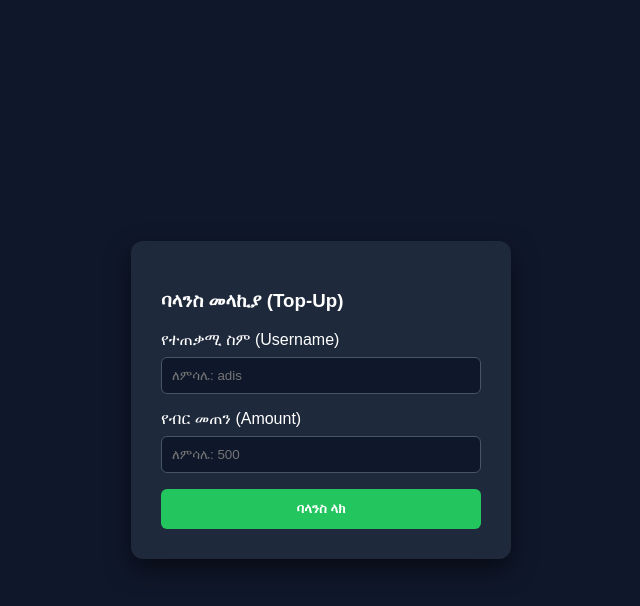
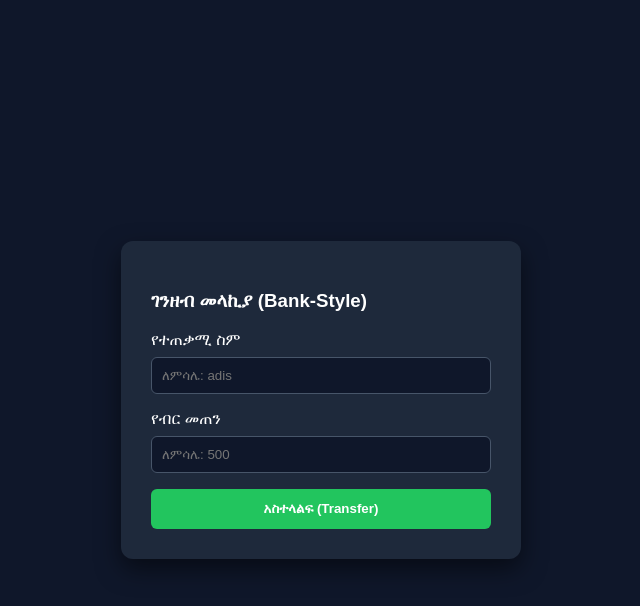
Before and after one commit to mikialtaye-ship-it/bingo-sync-api, a PHP site: page /admin_add_balance.php in a window 1280 px wide. Shown: the top 606 px of the page, without its empty margins (319-959 px from the left). Run offline with PHP 8.4, Linux system fonts and the light colour scheme; some libraries are stand-ins or nearby versions.

Commit message:
Refactor balance addition and update UI elements

```diff
--- a/admin_add_balance.php
+++ b/admin_add_balance.php
@@ -1,5 +1,5 @@
 <?php
-$dbPath = __DIR__ . "/online_balance.sqlite";
+$dbPath = DIR . "/online_balance.sqlite";
 $message = "";
 
 if ($_SERVER['REQUEST_METHOD'] === 'POST') {
@@ -11,15 +11,16 @@ if ($_SERVER['REQUEST_METHOD'] === 'POST') {
             $db = new PDO("sqlite:$dbPath");
             $db->setAttribute(PDO::ATTR_ERRMODE, PDO::ERRMODE_EXCEPTION);
 
-            $stmt = $db->prepare("INSERT INTO pending_topups (username, amount, is_claimed) VALUES (:u, :a, 0)");
-            $stmt->execute([':u' => $username, ':a' => $amount]);
+            // ልዩ የትራንዛክሽን መለያ ቁጥር ማመንጨት
+            $refId = "TXN_" . strtoupper(substr(uniqid(), -6)) . rand(10, 99);
 
-            $message = "✅ ለ $username ብር $amount በተሳካ ሁኔታ ተልኳል!";
+            $stmt = $db->prepare("INSERT INTO transactions (reference_id, username, amount, status) VALUES (:ref, :u, :a, 'PENDING')");
+            $stmt->execute([':ref' => $refId, ':u' => $username, ':a' => $amount]);
+
+            $message = "✅ ለ $username ብር " . number_format($amount, 2) . " ተልኳል! (Ref: $refId)";
         } catch (Exception $e) {
             $message = "❌ ስህተት፡ " . $e->getMessage();
         }
-    } else {
-        $message = "⚠️ እባክዎ ትክክለኛ ስም እና የብር መጠን ያስገቡ።";
     }
 }
 ?>
@@ -27,30 +28,27 @@ if ($_SERVER['REQUEST_METHOD'] === 'POST') {
 <html lang="am">
 <head>
     <meta charset="UTF-8">
-    <title>ባላንስ መላኪያ (Admin)</title>
+    <title>ባላንስ መላኪያ</title>
     <style>
         body { font-family: sans-serif; background: #0f172a; color: white; display: flex; justify-content: center; align-items: center; min-height: 100vh; margin: 0; }
-        .box { background: #1e293b; padding: 30px; border-radius: 12px; width: 320px; box-shadow: 0 10px 25px rgba(0,0,0,0.5); }
+        .box { background: #1e293b; padding: 30px; border-radius: 12px; width: 340px; box-shadow: 0 10px 25px rgba(0,0,0,0.5); }
         input { width: 100%; padding: 10px; margin: 8px 0 16px; border-radius: 6px; border: 1px solid #475569; background: #0f172a; color: white; box-sizing: border-box; }
         button { width: 100%; padding: 12px; background: #22c55e; color: white; border: none; border-radius: 6px; font-weight: bold; cursor: pointer; }
-        button:hover { background: #16a34a; }
         .msg { margin-bottom: 15px; font-size: 14px; text-align: center; }
     </style>
 </head>
 <body>
     <div class="box">
-        <h3>ባላንስ መላኪያ (Top-Up)</h3>
+        <h3>ገንዘብ መላኪያ (Bank-Style)</h3>
         <?php if ($message): ?>
             <div class="msg"><?= htmlspecialchars($message) ?></div>
         <?php endif; ?>
         <form method="POST">
-            <label>የተጠቃሚ ስም (Username)</label>
+            <label>የተጠቃሚ ስም</label>
             <input type="text" name="username" placeholder="ለምሳሌ: adis" required>
-
-            <label>የብር መጠን (Amount)</label>
+            <label>የብር መጠን</label>
             <input type="number" step="0.01" name="amount" placeholder="ለምሳሌ: 500" required>
-
-            <button type="submit">ባላንስ ላክ</button>
+            <button type="submit">አስተላልፍ (Transfer)</button>
         </form>
     </div>
 </body>
```
